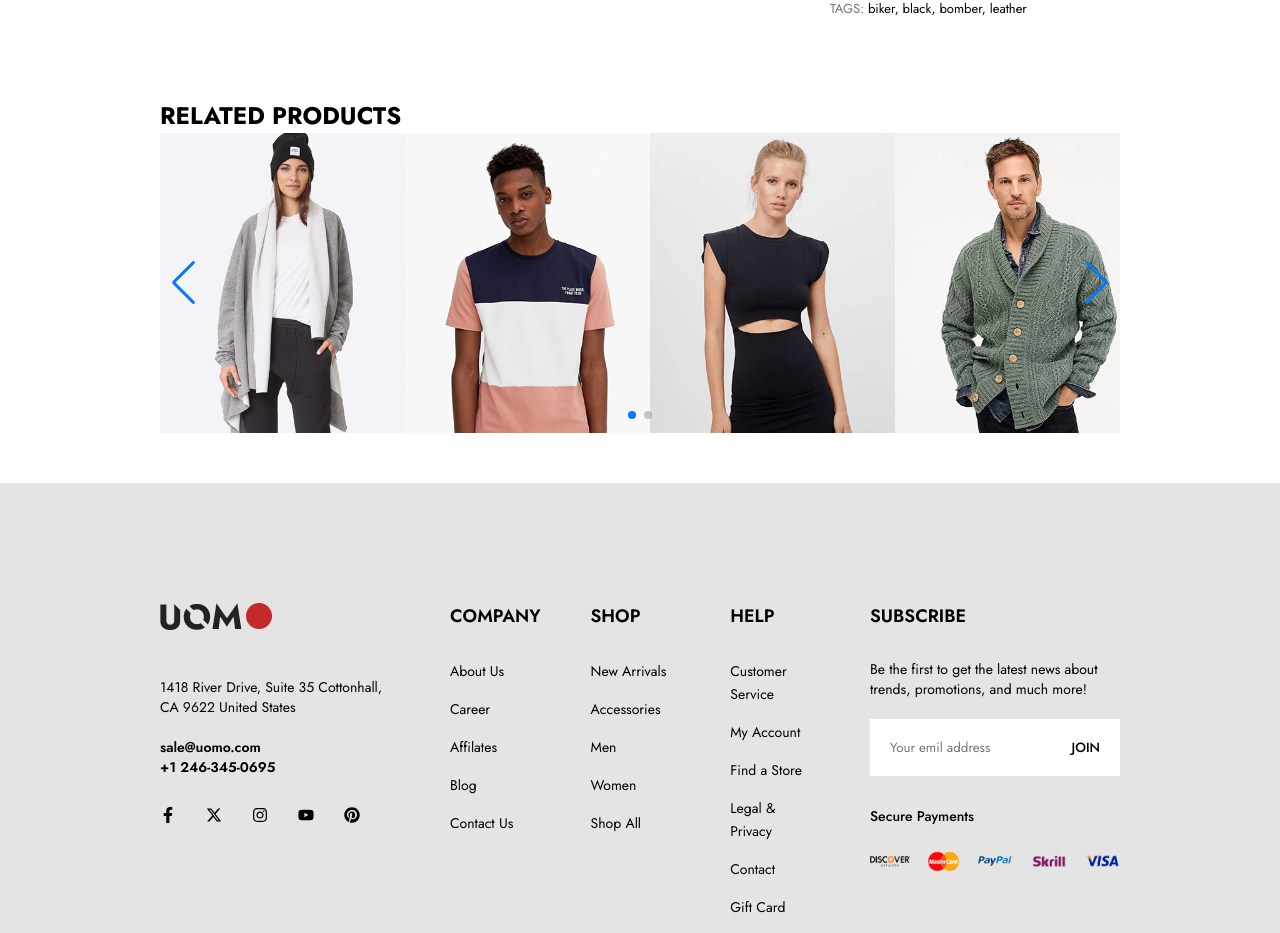
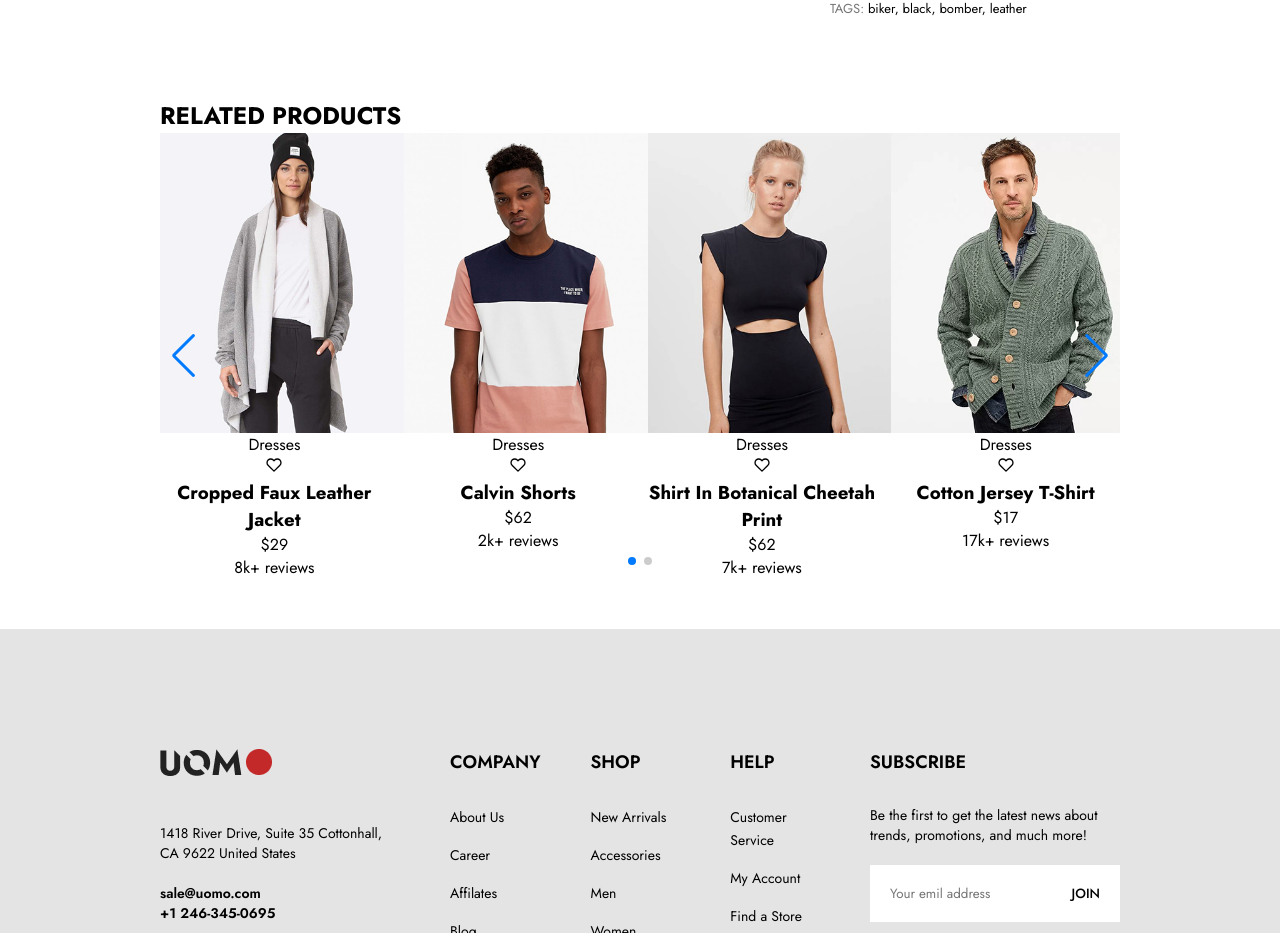
Before and after one commit to TopSecretStar/ecommerce-website, a React (Create React App) app: page /product in a window 1280 px wide. Shown: the part 773-1706 px from the top of the page. Built offline with nearby package versions, Linux system fonts and the light colour scheme.

Commit message:
"Update RelatedProducts component with new styling and hover effect; adjust Swiper settings"

```diff
--- a/src/Components/Product/RelatedProducts/RelatedProducts.css
+++ b/src/Components/Product/RelatedProducts/RelatedProducts.css
@@ -1,6 +1,58 @@
 .relatedProductSection {
   margin-top: 80px;
   padding: 0px 160px;
+}
+
+.rpContainer {
+  /* border: 2px solid red; */
+}
+
+.rpImages {
+  position: relative;
+  width: 250px;
+  height: 300px;
+  overflow: hidden;
+  -webkit-transition: all 0.2s cubic-bezier(0.99, 0.99, 0, 0.61);
+  transition: 0.3s linear;
+  -moz-transition: 0.3s linear;
+  -o-transition: 0.3s linear;
+}
+
+.rpImages img {
+  position: absolute;
+  top: 0;
+  left: 0;
+  overflow: hidden;
+  width: 250px;
+  height: 300px;
+  object-fit: cover;
+}
+
+.rpImages .rpFrontImg {
+  z-index: 1;
+  transition: opacity 0.3s linear;
+  cursor: pointer;
+}
+
+.rpImages:hover > .rpFrontImg {
+  opacity: 0;
+}
+
+.rpImages h4 {
+  position: relative;
+  top: 300px;
+  text-align: center;
+  padding: 10px;
+  background-color: rgb(253, 253, 253);
+  transition: all 0.2s cubic-bezier(0.99, 0.99, 0, 0.61);
+  margin: 0 10px;
+  text-transform: uppercase;
+  font-weight: 500;
+  font-size: 14px;
+}
+
+.rpImages:hover h4 {
+  top: 250px;
 }
 
 @media screen and (max-width: 1210px) {
--- a/src/Components/Product/RelatedProducts/RelatedProducts.jsx
+++ b/src/Components/Product/RelatedProducts/RelatedProducts.jsx
@@ -25,7 +25,7 @@ const RelatedProducts = () => {
 
           <Swiper
             slidesPerView={4}
-            spaceBetween={20}
+            spaceBetween={15}
             slidesPerGroup={4}
             loop={true}
             pagination={{
@@ -37,18 +37,21 @@ const RelatedProducts = () => {
             {relatedProductData.map((product, index) => {
               return (
                 <SwiperSlide key={index}>
-                  <div className="clothContainer">
+                  <div className="rpContainer">
+                    <div className="rpImages">
                       <img
                         src={product.frontImg}
                         alt={product.name}
-                      className="cloth_front"
+                        className="rpFrontImg"
                       />
                       <img
                         src={product.backImg}
-                      className="cloth_back"
+                        className="rpBackImg"
                         alt={product.name}
                       />
                       <h4>Add to Cart</h4>
+                    </div>
+
                     <div className="relatedProductInfo">
                       <div className="rpCategoryWishlist">
                         <p>Dresses</p>
```
Lines whose indentation alone changed are shown as unchanged.
